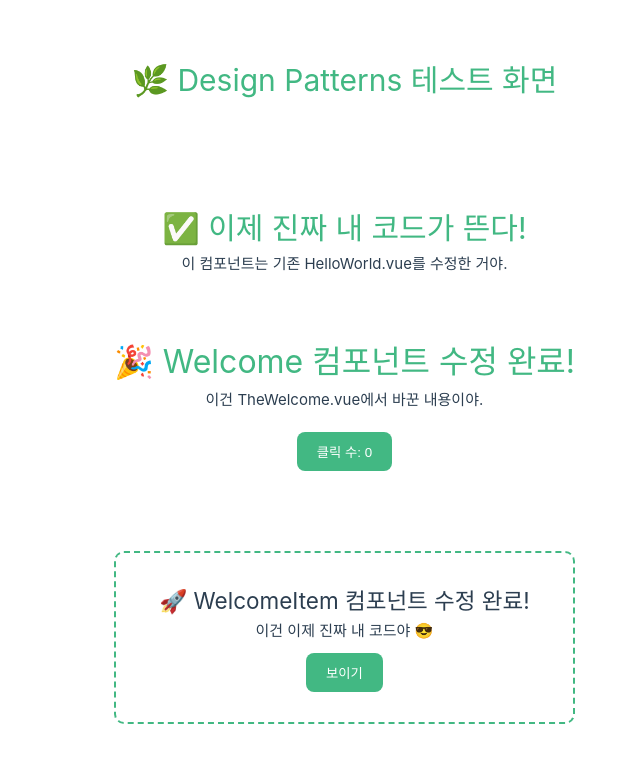
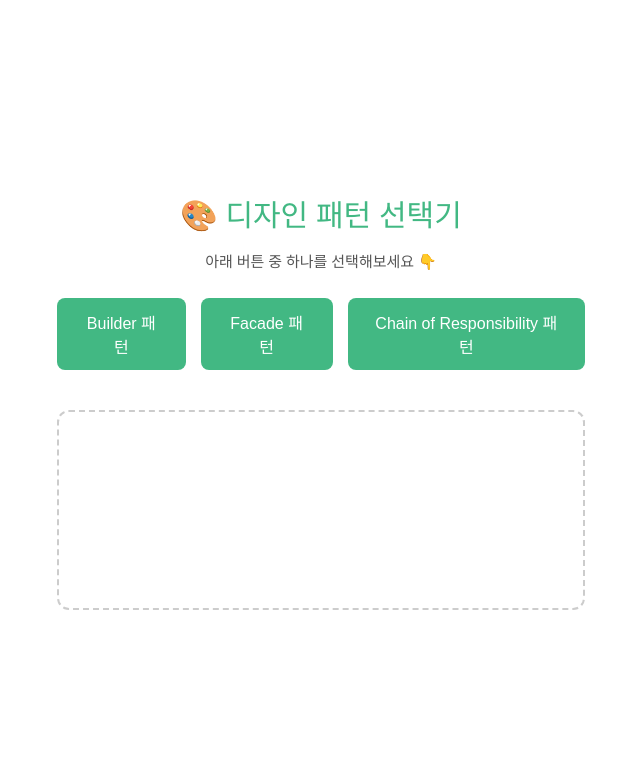
Before and after one commit to 202413059-cloud/design, a Vue app: page / in a window 1280 px wide. Shown: the top 762 px of the page, without its empty margins (15-655 px from the left). Built offline with nearby package versions, Linux system fonts and the light colour scheme; the HTML template or start-up script is replaced by a standard one.

Commit message:
Refactor App.vue to include design pattern selector

```diff
--- a/src/App.vue
+++ b/src/App.vue
@@ -1,20 +1,78 @@
+<template>
+  <div class="app">
+    <h1>🎨 디자인 패턴 선택기</h1>
+    <p>아래 버튼 중 하나를 선택해보세요 👇</p>
+
+    <div class="buttons">
+      <button @click="current = 'builder'">Builder 패턴</button>
+      <button @click="current = 'facade'">Facade 패턴</button>
+      <button @click="current = 'chain'">Chain of Responsibility 패턴</button>
+    </div>
+
+    <div class="pattern-view">
+      <Builder v-if="current === 'builder'" />
+      <Facade v-if="current === 'facade'" />
+      <ChainOfResponsibility v-if="current === 'chain'" />
+    </div>
+  </div>
+</template>
+
 <script setup lang="ts">
-import HelloWorld from './components/HelloWorld.vue'
-import TheWelcome from './components/TheWelcome.vue'
-import WelcomeItem from './components/WelcomeItem.vue'
+import { ref } from 'vue'
+
+// 패턴별 컴포넌트 불러오기
+import Builder from './patterns/Builder/Builder.vue'
+import Facade from './patterns/Facade/Facade.vue'
+import ChainOfResponsibility from './patterns/Chain_of_Responsibility/CoR.vue'
+
+// 현재 선택된 패턴 상태
+const current = ref('')
 </script>
 
-<template>
-  <main style="text-align: center; padding: 50px">
-    <h1>🌿 Design Patterns 테스트 화면</h1>
-    <HelloWorld msg="컴포넌트 연결 확인 중" />
-    <TheWelcome />
-    <WelcomeItem />
-  </main>
-</template>
+<style scoped>
+.app {
+  text-align: center;
+  padding: 40px;
+  font-family: 'Pretendard', 'Segoe UI', sans-serif;
+}
 
-<style scoped>
 h1 {
   color: #42b883;
+  margin-bottom: 10px;
+}
+
+p {
+  color: #555;
+  margin-bottom: 25px;
+}
+
+.buttons {
+  display: flex;
+  justify-content: center;
+  gap: 15px;
+  margin-bottom: 40px;
+}
+
+button {
+  background-color: #42b883;
+  color: white;
+  border: none;
+  padding: 12px 24px;
+  border-radius: 8px;
+  cursor: pointer;
+  font-size: 1rem;
+  transition: all 0.2s;
+}
+
+button:hover {
+  background-color: #369c6e;
+}
+
+.pattern-view {
+  margin-top: 20px;
+  border: 2px dashed #ccc;
+  border-radius: 12px;
+  padding: 20px;
+  min-height: 200px;
 }
 </style>
```
